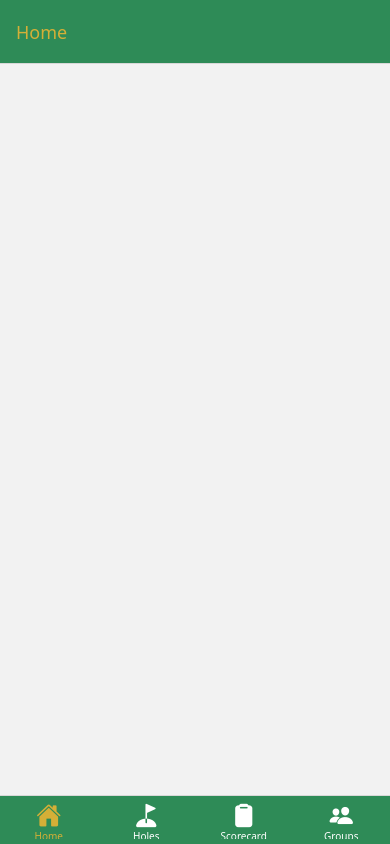
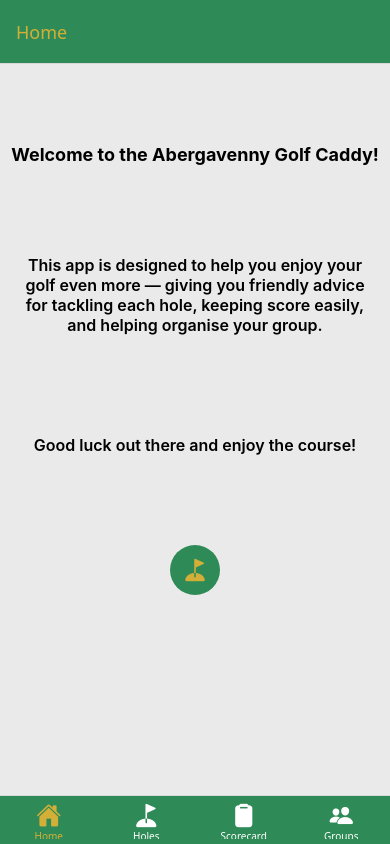
Before and after one commit to sam2829/RN-Golf-Caddy-App, a React Native app: screen /HomeScreen in a window 390 px wide. Built offline with nearby package versions, Linux system fonts and the light colour scheme.

Commit message:
Add content and styles to home screen

```diff
--- a/App.js
+++ b/App.js
@@ -66,6 +66,7 @@ export default function App() {
             tabBarStyle: { backgroundColor: Colors.colors.primaryGreen },
             tabBarActiveTintColor: Colors.colors.primaryGold,
             tabBarInactiveTintColor: Colors.colors.white,
+            contentStyle: { backgroundColor: Colors.colors.primaryGold },
           }}
         >
           <BottomTabs.Screen
--- /dev/null
+++ b/components/FlagLogo.js
@@ -0,0 +1,25 @@
+import { Ionicons } from "@expo/vector-icons";
+import { Colors } from "../constants/styles";
+import { StyleSheet, View } from "react-native";
+
+function FlagLogo() {
+  return (
+    <View style={styles.container}>
+      <Ionicons name="golf" size={24} color={Colors.colors.primaryGold} />
+    </View>
+  );
+}
+
+export default FlagLogo;
+
+const styles = StyleSheet.create({
+  container: {
+    // flex: 1,
+    height: 50,
+    width: 50,
+    backgroundColor: Colors.colors.primaryGreen,
+    justifyContent: "center",
+    alignItems: "center",
+    borderRadius: 25,
+  },
+});
--- /dev/null
+++ b/components/Header.js
@@ -0,0 +1,26 @@
+import { StyleSheet, Text, View } from "react-native";
+import { Colors } from "../constants/styles";
+
+function Header({ children }) {
+  return (
+    <View style={styles.container}>
+      <Text style={styles.Heading}>{children}</Text>
+    </View>
+  );
+}
+
+export default Header;
+
+const styles = StyleSheet.create({
+  container: {
+    alignItems: "center",
+    marginTop: 80,
+    marginBottom: 40,
+  },
+  Heading: {
+    fontSize: 18,
+    fontWeight: "bold",
+    color: Colors.colors.black,
+    textAlign: "center",
+  },
+});
--- a/screens/HomeScreen.js
+++ b/screens/HomeScreen.js
@@ -1,3 +1,52 @@
-function HomeScreen() {}
+import { StyleSheet, Text, View } from "react-native";
+import Header from "../components/Header";
+import { Colors } from "../constants/styles";
+import FlagLogo from "../components/FlagLogo";
+
+function HomeScreen() {
+  return (
+    <View style={styles.container}>
+      <Header>Welcome to the Abergavenny Golf Caddy!</Header>
+      <View style={styles.textContainer}>
+        <Text style={styles.text}>
+          This app is designed to help you enjoy your golf even more — giving
+          you friendly advice for tackling each hole, keeping score easily, and
+          helping organise your group.
+        </Text>
+      </View>
+      <View style={styles.textContainer}>
+        <Text style={styles.text}>
+          Good luck out there and enjoy the course!
+        </Text>
+      </View>
+      <View style={styles.logoContainer}>
+        <FlagLogo />
+      </View>
+    </View>
+  );
+}
 
 export default HomeScreen;
+
+const styles = StyleSheet.create({
+  container: {
+    flex: 1,
+    backgroundColor: Colors.colors.lightGrey,
+  },
+  textContainer: {
+    justifyContent: "center",
+    alignItems: "center",
+    marginVertical: 30,
+    padding: 20,
+  },
+  text: {
+    fontSize: 16,
+    textAlign: "center",
+    fontWeight: "600",
+  },
+  logoContainer: {
+    marginVertical: 40,
+    justifyContent: "center",
+    alignItems: "center",
+  },
+});
```
